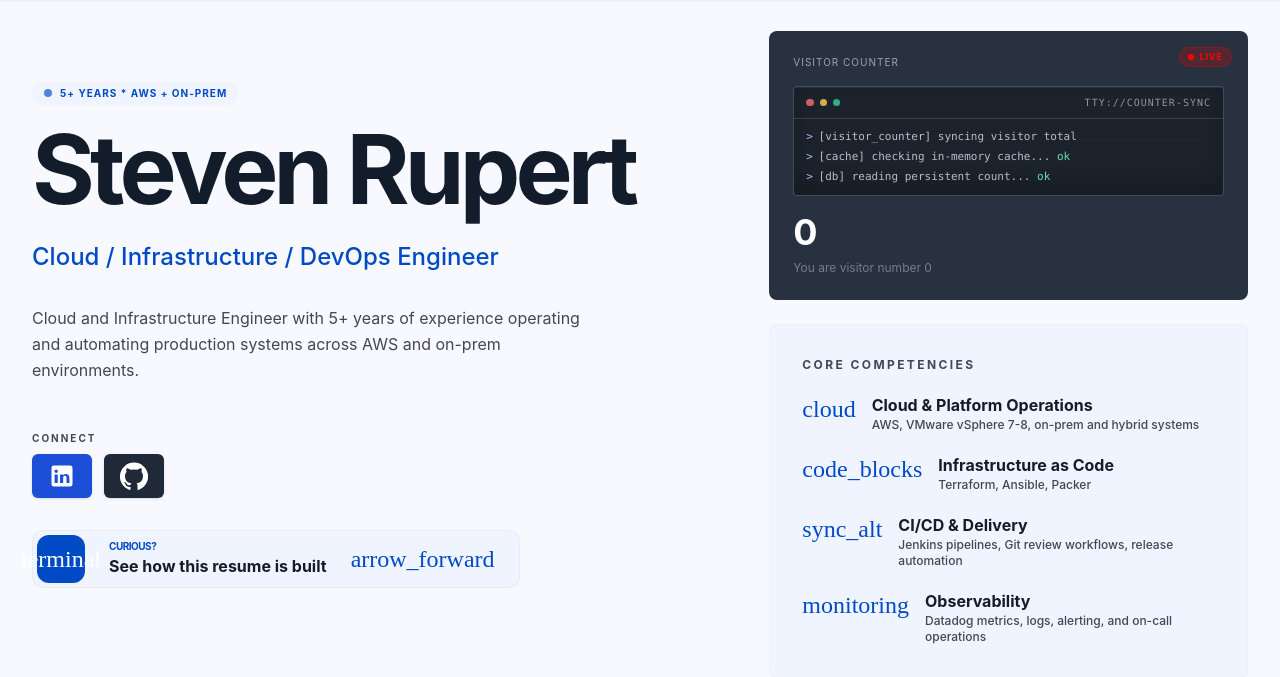
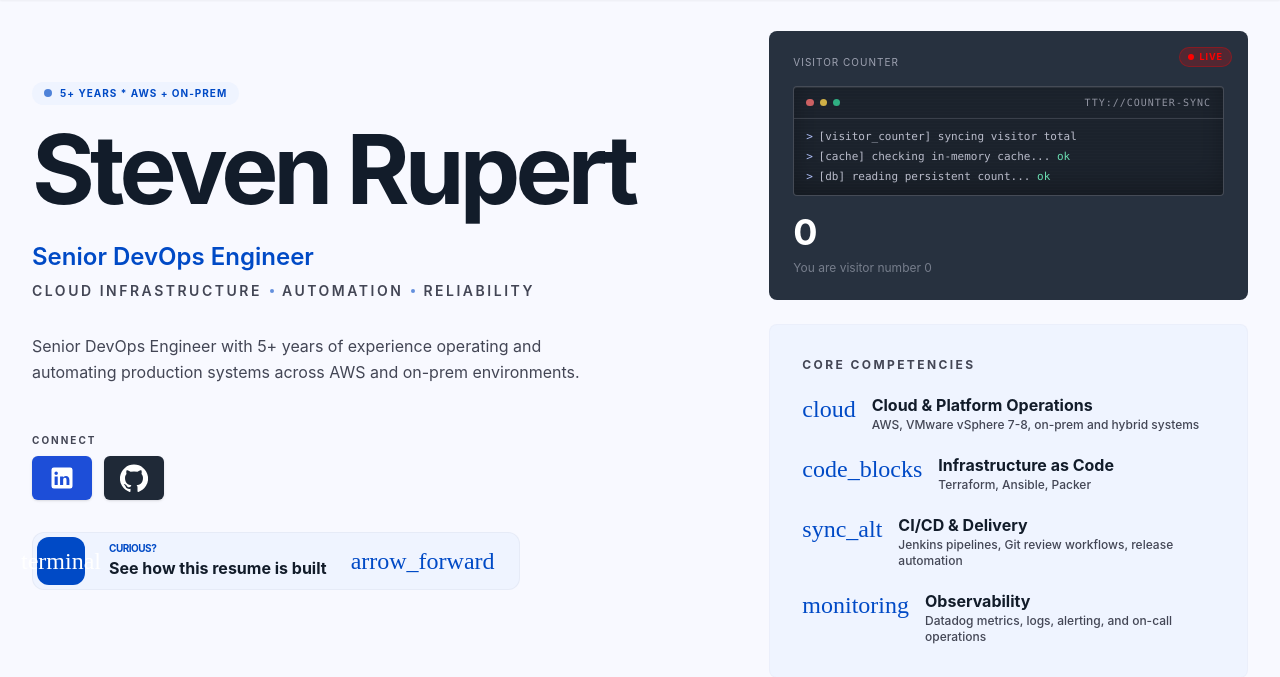
Before and after one commit to sbrupert/cloud-resume, a Flask app: template cloud_resume/cloud_resume/templates/index.html in a window 1280 px wide. Shown: the part 65-742 px from the top of the page. Run offline with Flask 3, Linux system fonts and the light colour scheme; the template is opened without the code that fills it, so the values that code supplies are empty; style sheets or scripts are compiled from the project's sources; parts of the project's set-up code (start-up, migrations or seed data) failed here and were passed over; some web fonts are replaced.

Commit message:
Update hero section to reflect experience more appropriately.

```diff
--- a/cloud_resume/cloud_resume/templates/index.html
+++ b/cloud_resume/cloud_resume/templates/index.html
@@ -125,13 +125,30 @@
           >
             Steven Rupert
           </h1>
-          <p class="font-headline text-xl md:text-2xl text-primary font-medium mb-6 md:mb-8">
-            Cloud / Infrastructure / DevOps Engineer
-          </p>
+          <div class="mb-6 md:mb-8">
+            <p class="font-headline text-xl md:text-2xl text-primary font-semibold">
+              Senior DevOps Engineer
+            </p>
+            <p
+              class="mt-2 flex flex-wrap items-center gap-x-2 gap-y-1 text-xs sm:text-sm font-semibold uppercase tracking-[0.18em] text-on-surface-variant"
+            >
+              <span>Cloud Infrastructure</span>
+              <span
+                class="h-1 w-1 rounded-full bg-primary/60"
+                aria-hidden="true"
+              ></span>
+              <span>Automation</span>
+              <span
+                class="h-1 w-1 rounded-full bg-primary/60"
+                aria-hidden="true"
+              ></span>
+              <span>Reliability</span>
+            </p>
+          </div>
           <p
             class="text-body-lg text-on-surface-variant max-w-xl leading-relaxed mb-8 md:mb-12"
           >
-            Cloud and Infrastructure Engineer with 5+ years of experience
+            Senior DevOps Engineer with 5+ years of experience
             operating and automating production systems across AWS and on-prem
             environments.
           </p>
```
